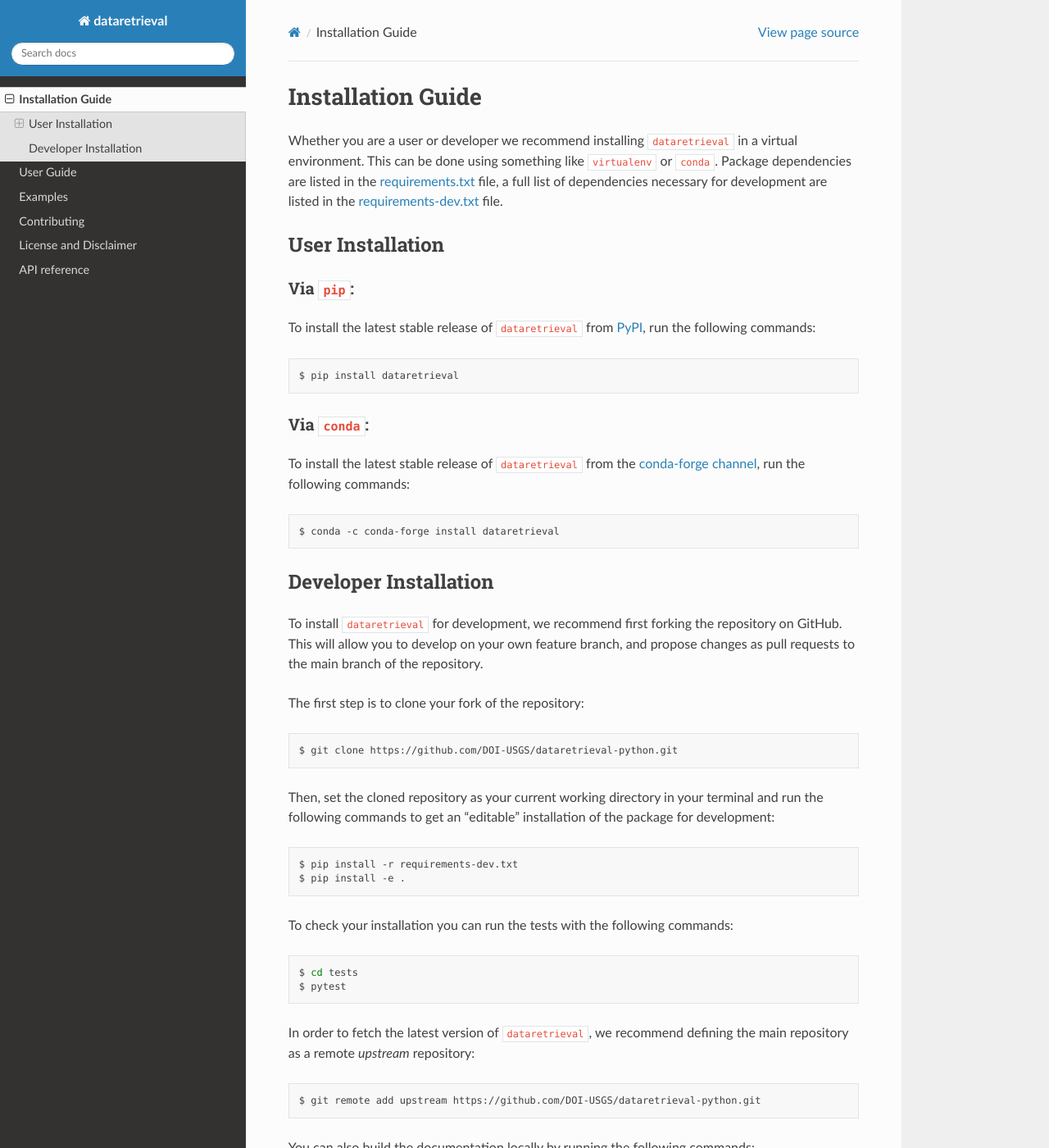
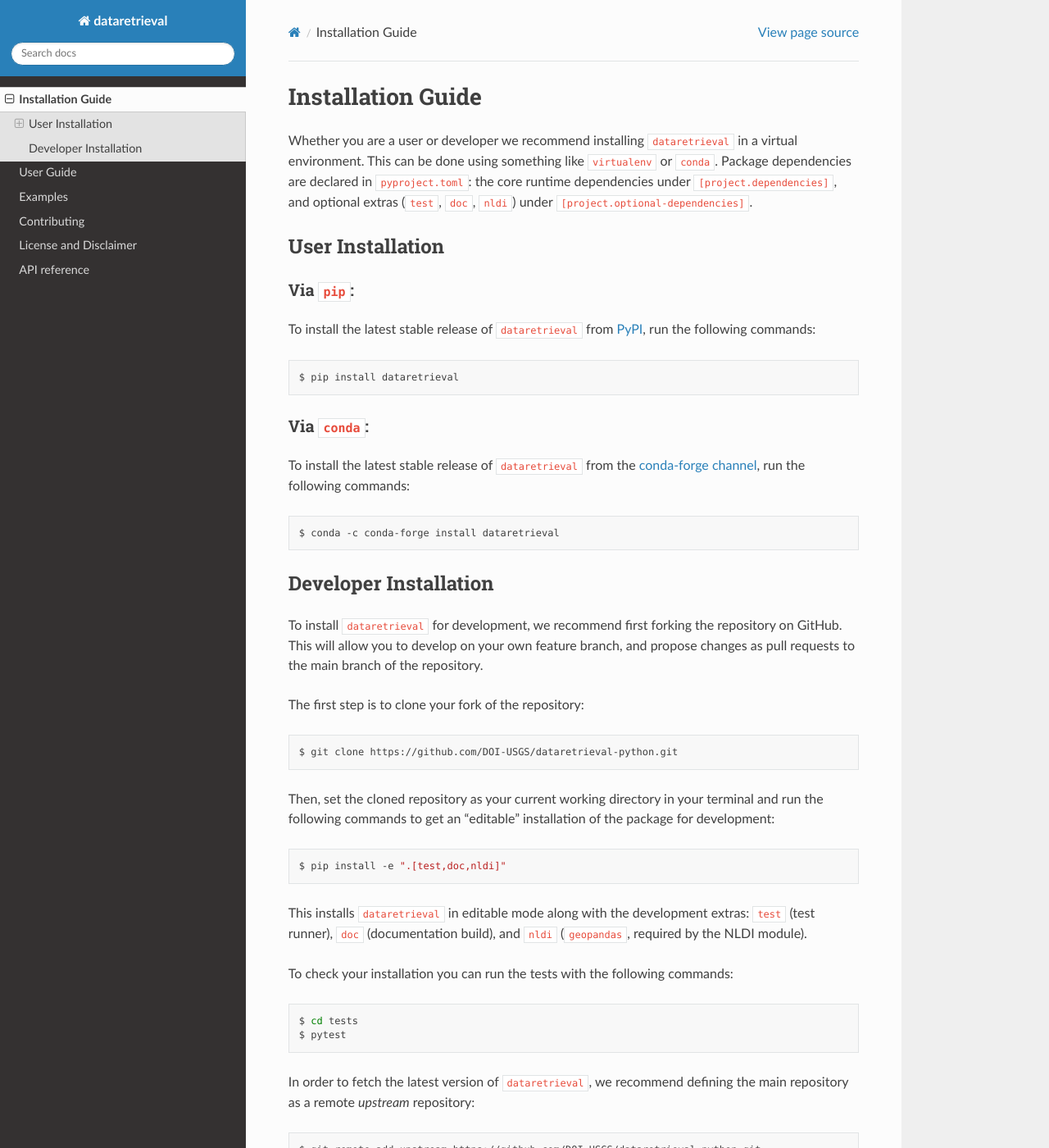
Before and after one commit to DOI-USGS/dataretrieval-python, a Sphinx documentation site: the page built from docs/source/meta/installing.rst, in a window 1280 px wide and 1400 px high. Shown: the whole window at 82% size. Built offline with Sphinx 7.4.7 and the Read the Docs theme 3.1.0, drawn with Linux system fonts in a browser that asks for light colours; pages that are not in the unit, such as notebooks, are missing from menus.

Commit message:
docs: fix WQP README example unpacking and stale install instructions
README WQP examples assigned the (DataFrame, metadata) tuple to a single name,
so `len(sites)` / `len(results)` printed 2 (the tuple length) instead of the
row count. Unpack to `sites, metadata = ...` / `results, metadata = ...`
(verified live: prints 25573 sites / 163 measurements).

docs/source/meta/installing.rst referenced requirements.txt and
requirements-dev.txt, which no longer exist — dependencies moved to
pyproject.toml. Point the intro at [project.dependencies] and
[project.optional-dependencies], replace the dev-install step with
`pip install -e ".[test,doc,nldi]"`, and drop the two dangling rst link
targets.

The NLDI README examples (feature_source='comid') were checked against the
live NLDI API and work as written (get_basin -> 1 feature, get_flowlines -> 7
flowlines), so they are intentionally left unchanged.

Co-Authored-By: Claude Opus 4.8 (1M context) <noreply@anthropic.com>

```diff
--- a/docs/source/meta/installing.rst
+++ b/docs/source/meta/installing.rst
@@ -3,13 +3,9 @@ Installation Guide
 
 Whether you are a user or developer we recommend installing ``dataretrieval``
 in a virtual environment. This can be done using something like ``virtualenv``
-or ``conda``. Package dependencies are listed in the `requirements.txt`_ file,
-a full list of dependencies necessary for development are listed in the
-`requirements-dev.txt`_ file.
-
-.. _requirements.txt: https://github.com/DOI-USGS/dataretrieval-python/blob/main/requirements.txt
-
-.. _requirements-dev.txt: https://github.com/DOI-USGS/dataretrieval-python/blob/main/requirements-dev.txt
+or ``conda``. Package dependencies are declared in ``pyproject.toml``: the core
+runtime dependencies under ``[project.dependencies]``, and optional extras
+(``test``, ``doc``, ``nldi``) under ``[project.optional-dependencies]``.
 
 
 User Installation
@@ -59,8 +55,11 @@ the package for development:
 
 .. code-block:: bash
 
-    $ pip install -r requirements-dev.txt
-    $ pip install -e .
+    $ pip install -e ".[test,doc,nldi]"
+
+This installs ``dataretrieval`` in editable mode along with the development
+extras: ``test`` (test runner), ``doc`` (documentation build), and ``nldi``
+(``geopandas``, required by the NLDI module).
 
 To check your installation you can run the tests with the following commands:
 
```
Also changed, not shown: README.md (+3 -3 lines).
